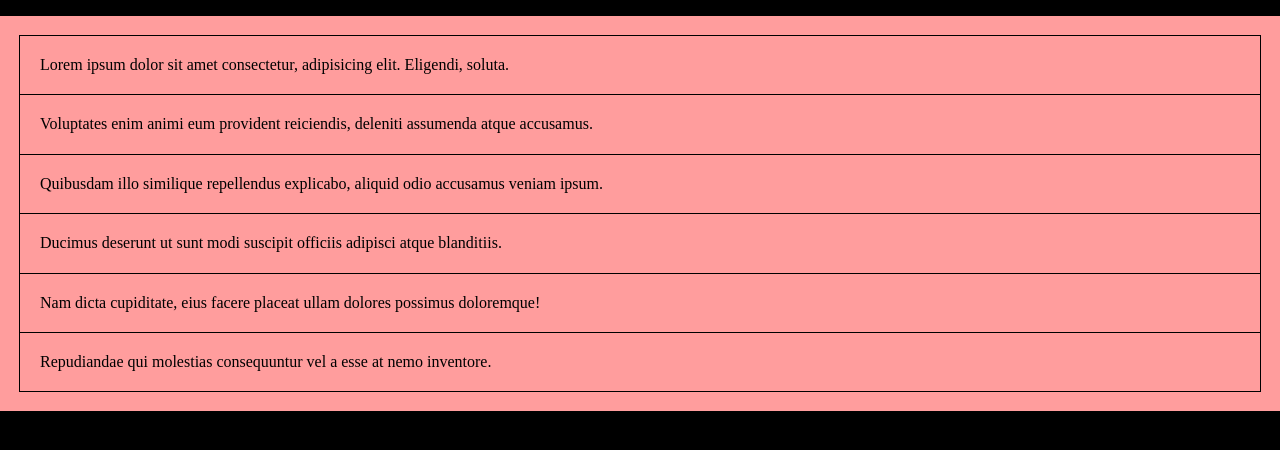
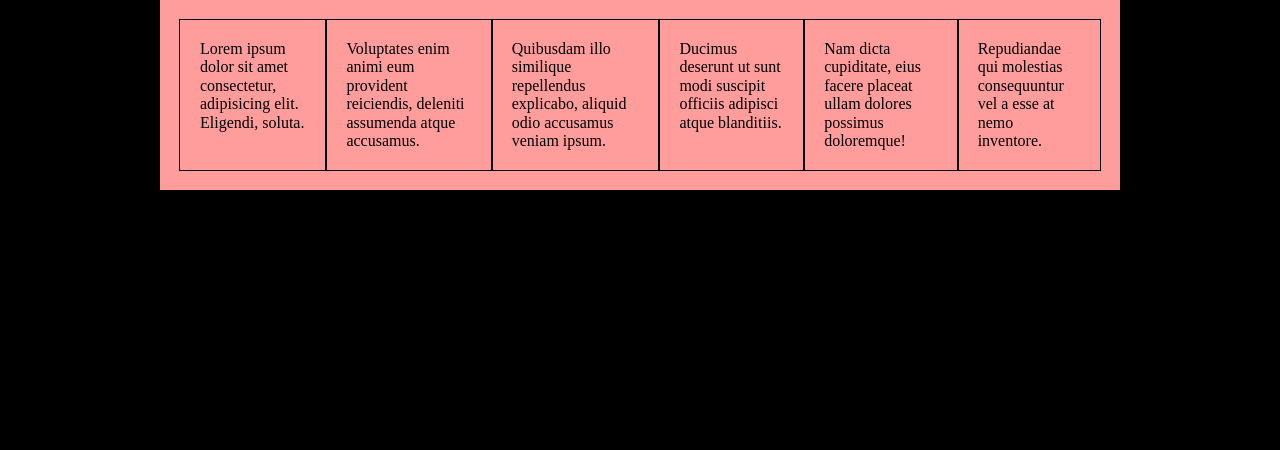
Before and after one commit to anzart/Learn-CSS, a plain HTML site: page index.html in a window 1280 px wide. Drawn offline with Linux system fonts and the light colour scheme.

Commit message:
add display:flex to style.css file

```diff
--- a/style.css
+++ b/style.css
@@ -9,9 +9,13 @@ body {
 }
 
 ul {
+  margin: 0 auto;
+  width: 960px;
   background: rgb(255, 157, 157);
   padding: 20px;
   list-style: none;
+  /* FLEXBOX */
+  display: flex;
 }
 
 ul li {
```
